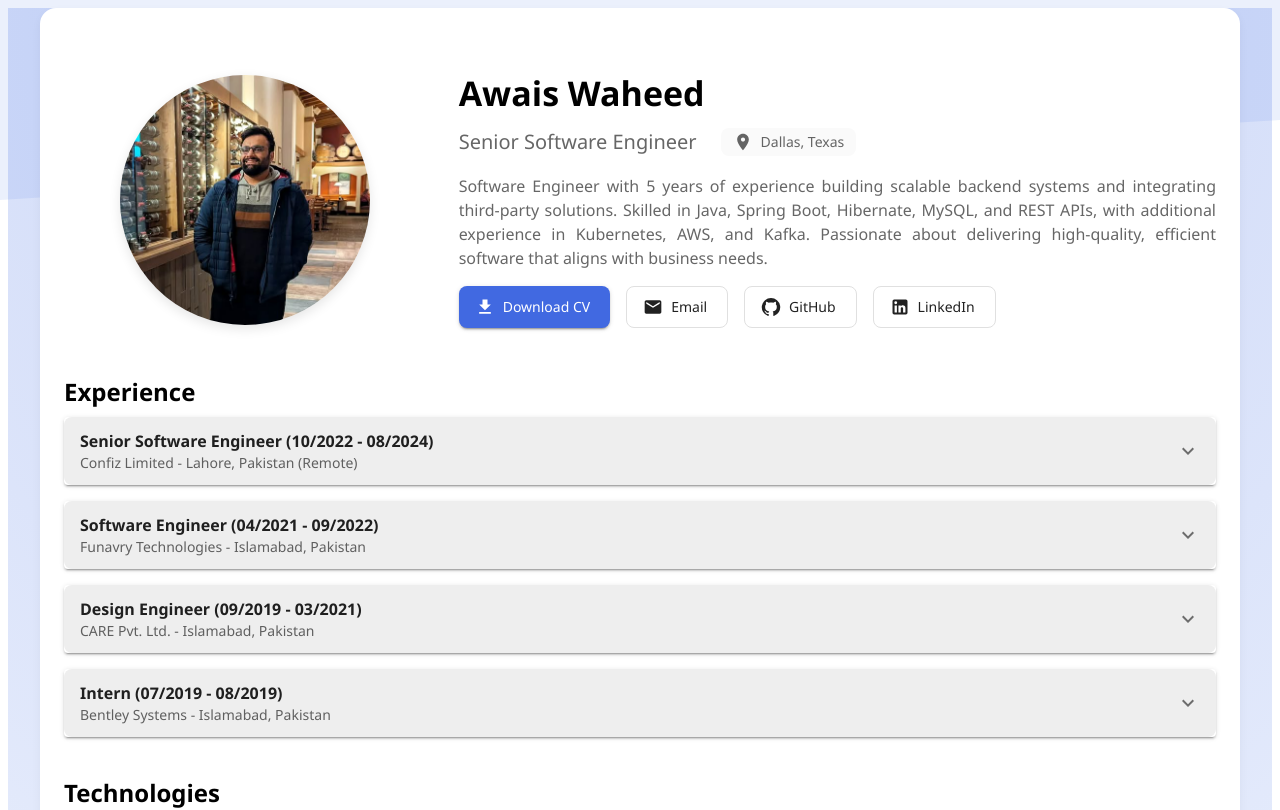
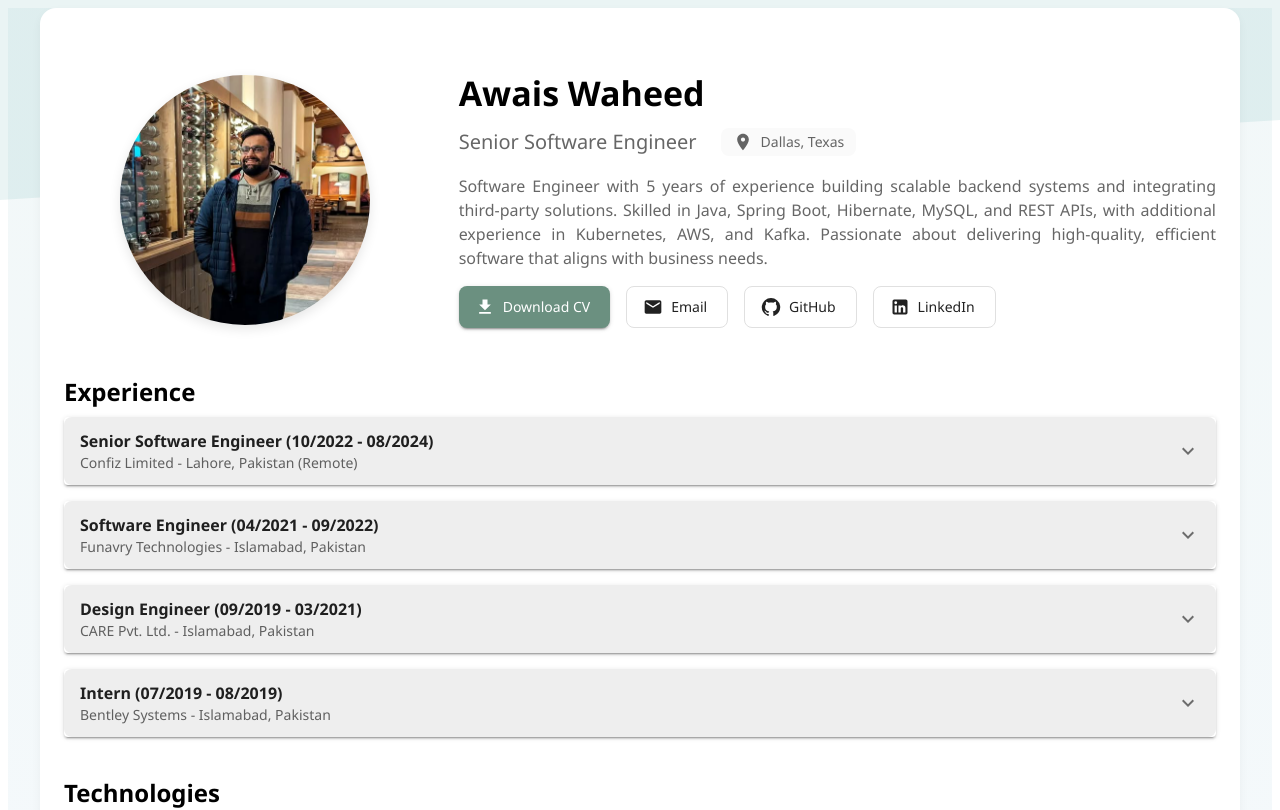
Before and after one commit to awaiswaheed321/Portfolio, a React (Vite) app: page / in a window 1280 px wide. Shown: the top 810 px of the page. Built offline with nearby package versions, Linux system fonts and the light colour scheme.

Commit message:
bg updates

```diff
--- a/src/containers/ResumeWebsite.tsx
+++ b/src/containers/ResumeWebsite.tsx
@@ -9,9 +9,7 @@ import ExperienceContainer from "./ExperienceContainer";
 
 const theme = createTheme({
   palette: {
-    primary: { main: "#4169E1" }, // Royal Blue
-    secondary: { main: "#F5F9FF" }, // Soft Sky Blue
-    background: { default: "#F8FAFD" }, // Light Cool Background
+    primary: { main: "#6b9080" },
   },
   typography: {
     fontFamily: '"Segoe UI", sans-serif',
@@ -24,7 +22,7 @@ const ResumeWebsite = () => {
       <Box
         sx={{
           minHeight: "100vh",
-          background: "radial-gradient(circle at top, rgba(65,105,225,0.3), rgba(245,249,255,0.8))",
+          background: "radial-gradient(circle at top, rgba(204, 227, 222,0.3), rgba(245,249,255,0.8))",
           display: "flex",
           flexDirection: "column",
           alignItems: "center",
@@ -39,7 +37,7 @@ const ResumeWebsite = () => {
             left: 0,
             width: "100%",
             height: "200px",
-            backgroundColor: "rgba(65, 105, 225, 0.1)",
+            backgroundColor: "rgba(49, 145, 145, 0.1)",
             clipPath: "polygon(0 0, 100% 0, 100% 60%, 0 100%)",
           }}
         />
```
